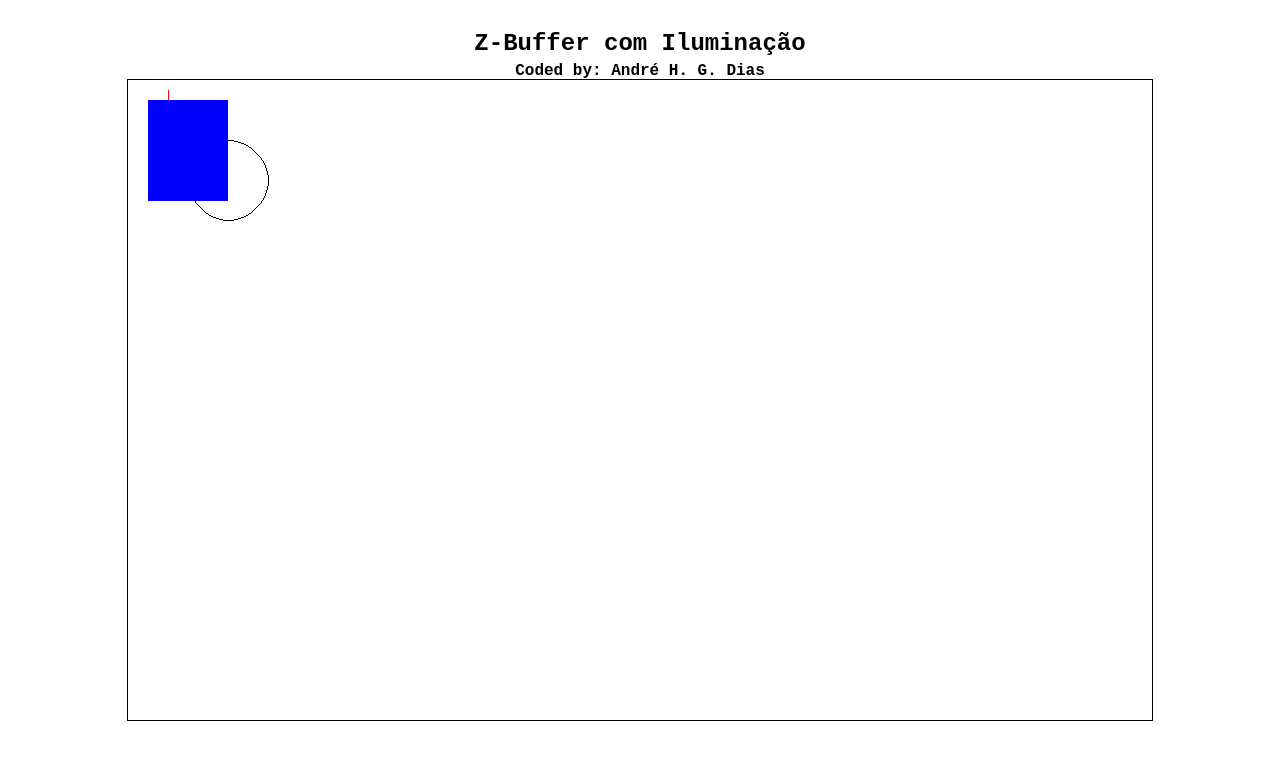
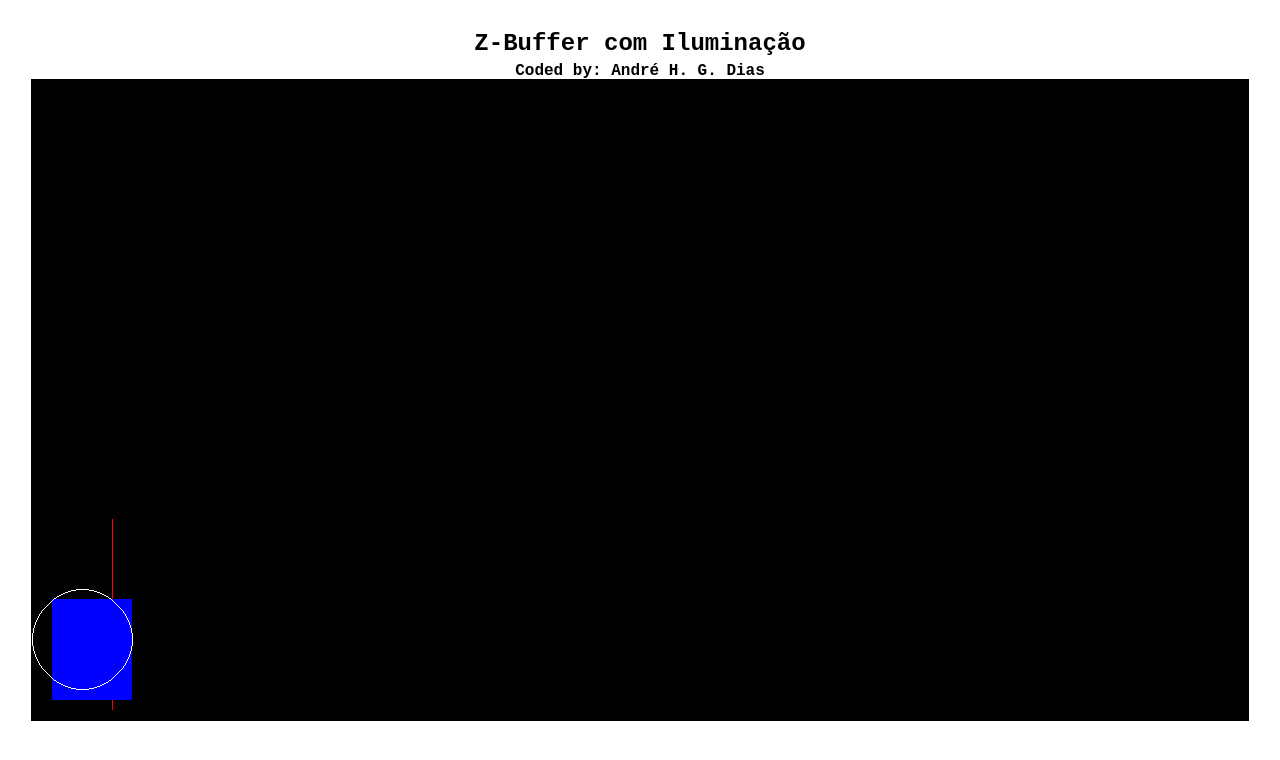
Before and after one commit to andrehgdias/zbuffer-iluminacao, a plain HTML site: page index.html in a window 1280 px wide. Drawn offline with Linux system fonts and the light colour scheme.

Commit message:
Sandbox created

```diff
--- a/canvas.js
+++ /dev/null
@@ -1,82 +0,0 @@
-import zBuffer from "./zbuffer.js";
-
-// Configuration
-let canvas = document.querySelector("canvas");
-canvas.width = window.innerWidth * 0.8;
-canvas.height = window.innerHeight * 0.8;
-let context = canvas.getContext("2d");
-
-// Starting a buffer
-let buffer = new zBuffer(canvas.width, canvas.height);
-buffer.describe(true);
-
-// Creating a  rectangle
-function drawFilledRect(buffer, context, sizeX, sizeY, posX, posY, z, innerColor) {
-  let height = posY + sizeY;
-    for (posX; posX < sizeX; posX++) {
-    bresenhamLine(buffer, context, posX, posY, posX, height, z, innerColor);
-  }
-}
-
-function bresenhamLine(buffer, context, x0, y0, x1, y1, z, innerColor) {
-  var dx = Math.abs(x1 - x0);
-  var dy = Math.abs(y1 - y0);
-  var sx = x0 < x1 ? 1 : -1;
-  var sy = y0 < y1 ? 1 : -1;
-  var err = dx - dy;
-  context.fillStyle = innerColor;
-
-  while (true) {
-    //    setPixel(x0, y0); // Do what you need to for this
-
-    // context.fillRect(x0, y0, 1, 1);
-    buffer.addPixel(context, x0, y0, z, innerColor);
-
-    if (x0 === x1 && y0 === y1) break;
-    var e2 = 2 * err;
-    if (e2 > -dy) {
-      err -= dy;
-      x0 += sx;
-    }
-    if (e2 < dx) {
-      err += dx;
-      y0 += sy;
-    }
-  }
-  //   buffer.flush(context);
-}
-
-function drawCircle(context, xc, yc, x, y, z, innerColor) {
-//   context.fillStyle = innerColor;
-
-   buffer.addPixel(context, xc + x, yc + y, z, innerColor);
-   buffer.addPixel(context, xc - x, yc + y, z, innerColor);
-   buffer.addPixel(context, xc + x, yc - y, z, innerColor);
-   buffer.addPixel(context, xc - x, yc - y, z, innerColor);
-
-   buffer.addPixel(context, xc + y, yc + x, z, innerColor);
-   buffer.addPixel(context, xc - y, yc + x, z, innerColor);
-   buffer.addPixel(context, xc + y, yc - x, z, innerColor);
-   buffer.addPixel(context, xc - y, yc - x, z, innerColor);
-}
-
-function bresenhamCircle(context, xc, yc, r, z, innerColor) {
-  let x = 0,
-    y = r;
-  let d = 3 - 2 * r;
-  drawCircle(context, xc, yc, x, y, z, innerColor);
-  while (y >= x) {
-    // for each pixel we will draw all eight pixels
-    x++;
-    // check for decision parameter and correspondingly update d, x, y
-    if (d > 0) {
-      y--;
-      d = d + 4 * (x - y) + 10;
-    } else d = d + 4 * x + 6;
-    drawCircle(context, xc, yc, x, y, z, innerColor);
-  }
-}
-drawFilledRect(buffer, context, 100, 100, 20, 20, 100, "blue");
-bresenhamLine(buffer, context, 40, 10, 40, 50, 101, "red");
-
-bresenhamCircle(context, 100, 100, 40, 102, "#000000");
--- /dev/null
+++ b/drawingTools.js
@@ -0,0 +1,69 @@
+function bresenhamLine(buffer, context, x0, y0, x1, y1, z, innerColor) {
+  var dx = Math.abs(x1 - x0);
+  var dy = Math.abs(y1 - y0);
+  var sx = x0 < x1 ? 1 : -1;
+  var sy = y0 < y1 ? 1 : -1;
+  var err = dx - dy;
+  context.fillStyle = innerColor;
+
+  while (true) {
+    buffer.addPixel(context, x0, y0, z, innerColor);
+    if (x0 === x1 && y0 === y1) break;
+    var e2 = 2 * err;
+    if (e2 > -dy) {
+      err -= dy;
+      x0 += sx;
+    }
+    if (e2 < dx) {
+      err += dx;
+      y0 += sy;
+    }
+  }
+}
+
+function drawFilledRect(
+  buffer,
+  context,
+  sizeX,
+  sizeY,
+  posX,
+  posY,
+  z,
+  innerColor
+) {
+  let height = posY + sizeY;
+  for (posX; posX < sizeX; posX++) {
+    bresenhamLine(buffer, context, posX, posY, posX, height, z, innerColor);
+  }
+}
+
+function bresenhamCircle(buffer, context, xc, yc, r, z, innerColor) {
+  const drawCircle = (buffer, context, xc, yc, x, y, z, innerColor) => {
+    buffer.addPixel(context, xc + x, yc + y, z, innerColor);
+    buffer.addPixel(context, xc - x, yc + y, z, innerColor);
+    buffer.addPixel(context, xc + x, yc - y, z, innerColor);
+    buffer.addPixel(context, xc - x, yc - y, z, innerColor);
+
+    buffer.addPixel(context, xc + y, yc + x, z, innerColor);
+    buffer.addPixel(context, xc - y, yc + x, z, innerColor);
+    buffer.addPixel(context, xc + y, yc - x, z, innerColor);
+    buffer.addPixel(context, xc - y, yc - x, z, innerColor);
+  };
+
+  let x = 0,
+    y = r;
+  let d = 3 - 2 * r;
+  drawCircle(buffer, context, xc, yc, x, y, z, innerColor);
+  while (y >= x) {
+    // for each pixel we will draw all eight pixels
+    x++;
+    // check for decision parameter and correspondingly update d, x, y
+    if (d > 0) {
+      y--;
+      d = d + 4 * (x - y) + 10;
+    } else d = d + 4 * x + 6;
+    drawCircle(buffer, context, xc, yc, x, y, z, innerColor);
+  }
+}
+
+export { bresenhamLine, drawFilledRect, bresenhamCircle };
--- a/index.html
+++ b/index.html
@@ -8,26 +8,35 @@
 
     <style type="text/css">
       * {
-        font-family: 'Courier New', Courier, monospace;
+        font-family: "Courier New", Courier, monospace;
       }
       body {
         margin: 0;
         padding: 0;
       }
-      .h2-center{
+      .h2-center {
         margin: 30px 0 0 0;
         text-align: center;
       }
-      .h4-center{
+      .h4-center {
         margin: 5px 0 5px 0;
         text-align: center;
       }
+
       canvas {
+
         position: absolute;
-        top: 50%;
-        left: 50%;
-        transform: translate(-50%, -50%);
+        top:0;
+        bottom: 0;
+        left: 0;
+        right: 0;
+        margin:auto;
+
         border: 1px solid black;
+        -moz-transform: scaleY(-1);
+        -o-transform: scaleY(-1);
+        -webkit-transform: scaleY(-1);
+        transform: scaleY(-1);
       }
     </style>
   </head>
@@ -35,7 +44,7 @@
     <h2 class="h2-center">Z-Buffer com Iluminação</h2>
     <h4 class="h4-center">Coded by: André H. G. Dias</h4>
 
-    <canvas></canvas>
-    <script type="module" src="./canvas.js"></script>
+    <div class="canvas-wrapper"><canvas>Seu navegador não suporta o canvas, atualize para uma nova versão!</canvas></div>
+    <script type="module" src="./sandbox.js"></script>
   </body>
 </html>
--- /dev/null
+++ b/sandbox.js
@@ -0,0 +1,16 @@
+import zBuffer from "./zbuffer.js";
+import { bresenhamLine, drawFilledRect, bresenhamCircle } from "./drawingTools.js";
+
+// Configuration of canvas
+let canvas = document.querySelector("canvas");
+canvas.width = window.innerWidth * 0.95;
+canvas.height = window.innerHeight * 0.8;
+let context = canvas.getContext("2d");
+
+// Starting a buffer, last param is background color
+let buffer = new zBuffer(canvas.width, canvas.height, context, "#000");
+buffer.describe(true);
+
+bresenhamCircle(buffer, context, 50, 80, 50, 15, "#fff");
+drawFilledRect(buffer, context, 100, 100, 20, 20, 20, "blue");
+bresenhamLine(buffer, context, 80, 10, 80, 200, 30, "red");
--- a/zbuffer.js
+++ b/zbuffer.js
@@ -3,26 +3,27 @@ if (!Number.MAX_SAFE_INTEGER) {
 }
 
 class zBuffer {
-  constructor(width, height) {
+  constructor(width, height, context, background) {
     this.x = parseInt(width);
     this.y = parseInt(height);
     this.data = new Array(this.x);
-    this.init();
+    this.init(context, background);
   }
 
-  init(initializing = true) {
+  init(context,background, initializing = true) {
     initializing ? console.warn("Initializing zBuffer") : false;
     for (let i = 0; i < this.data.length; i++) {
       let arrayX = new Array(this.y);
 
       for (let j = 0; j < arrayX.length; j++) {
-        let obj = { z: Number.MAX_SAFE_INTEGER, color: "#ffffff" };
+        let obj = { z: Number.MAX_SAFE_INTEGER, color: background };
         arrayX[j] = obj;
       }
 
       this.data[i] = arrayX;
     }
     initializing ? console.info("zBuffer initialized: ", this.data) : false;
+    this.flush(context);
   }
 
   clear() {
@@ -37,9 +38,6 @@ class zBuffer {
   }
 
   addPixel(context, x, y, z, color) {
-    console.warn("Adding pixel: ");
-    console.log("Pixel: ("+ x +"," + y + "," + z + ") with color: " + color);
-    console.log("Pixel stored at buffer: ", this.data[x][y]);
     if (z < this.data[x][y].z){
       this.data[x][y] = {
         z,
@@ -47,7 +45,6 @@ class zBuffer {
       };
       context.fillStyle = color;
       context.fillRect(x, y, 1, 1);
-      console.log("Pixel stored at buffer with a new value: ", this.data[x][y]);
     }
   }
 
```
Lines whose indentation alone changed are shown as unchanged.
